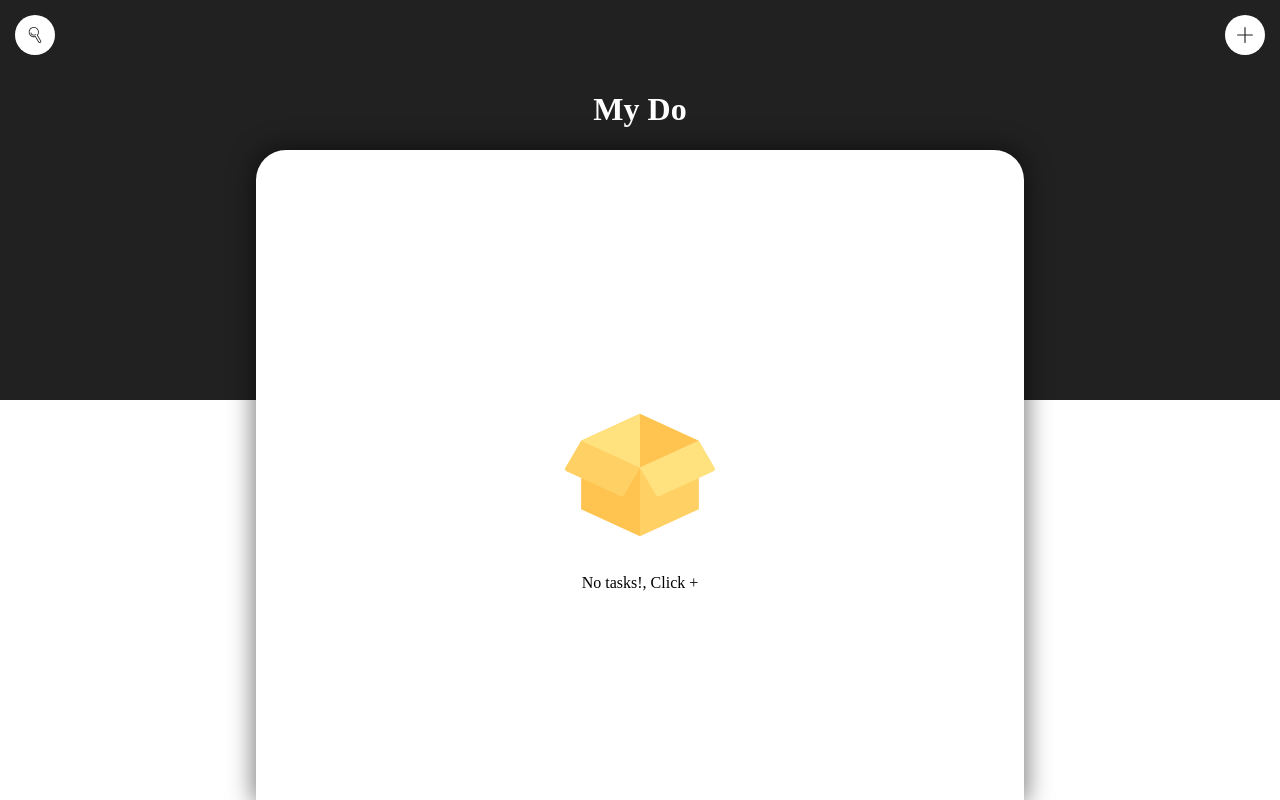
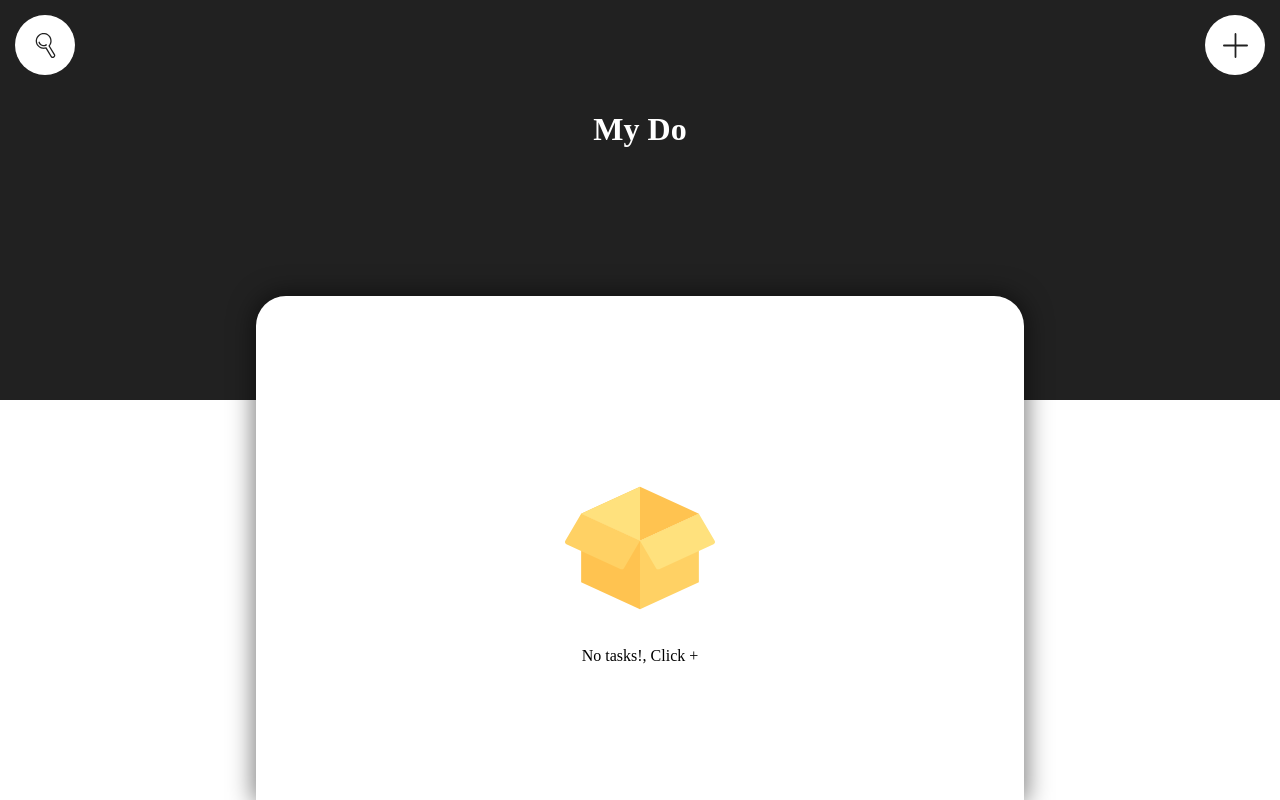
Before and after one commit to ryakosh/app_todo, a Vue app: page / in a window 1280 px wide. Built offline with nearby package versions, Linux system fonts and the light colour scheme.

Commit message:
Maintain responsiveness

```diff
--- a/src/App.vue
+++ b/src/App.vue
@@ -171,7 +171,7 @@ export default {
 
   .top {
     width: 100%;
-    padding: 5px;
+    padding: 10px;
     transition: padding, .25s;
   }
 
@@ -199,8 +199,9 @@ export default {
 
   .list-tasks {
     width: 95%;
-    height: 100%;
-    transition: width, .25s;
+    height: 90%;
+    transition-property: width, height;
+    transition-duration: .25s;
   }
 
   .indicator-empty {
@@ -230,22 +231,18 @@ export default {
 }
 
 // Small to medium tablet.
-@media screen and (min-width: 600px) and (max-width: 960px) {
+@media screen and (min-width: 600px) {
   #app {
-
-
-    .top {
-      padding: 10px;
-    }
 
     .list-tasks {
       width: 80%;
+      height: 80%;
     }
   }
 }
 
 // Large tablet to laptop.
-@media screen and (min-width: 960px) and (max-width: 1264px) {
+@media screen and (min-width: 960px) {
   #app {
 
 
@@ -259,13 +256,9 @@ export default {
   }
 }
 
-@media screen and (min-width: 1264px) and (max-width: 1904px) {
+@media screen and (min-width: 1264px) {
   #app {
 
-
-    .top {
-      padding: 15px;
-    }
 
     .list-tasks {
       width: 60%;
--- a/src/components/AppCirculartton/AppCirculartton.vue
+++ b/src/components/AppCirculartton/AppCirculartton.vue
@@ -46,12 +46,14 @@ export default {
 
 <style scoped lang="scss">
 .ac-btn {
-  width: 40px;
-  height: 40px;
+  width: 47px;
+  height: 47px;
   border: none;
   border-radius: 50%;
   outline: none;
   cursor: pointer;
+  transition-property: width, height;
+  transition-duration: .25s;
 
   &-container {
     width: 100%;
@@ -85,4 +87,32 @@ export default {
     }
   }
 }
+
+@media screen and (min-width: 600px) {
+  .ac-btn {
+    width: 50px;
+    height: 50px;
+
+    &-container {
+      img {
+        width: 20px;
+        height: 20px;
+      }
+    }
+  }
+}
+
+@media screen and (min-width: 960px) {
+  .ac-btn {
+    width: 60px;
+    height: 60px;
+
+    &-container {
+      img {
+        width: 25px;
+        height: 25px;
+      }
+    }
+  }
+}
 </style>
```
